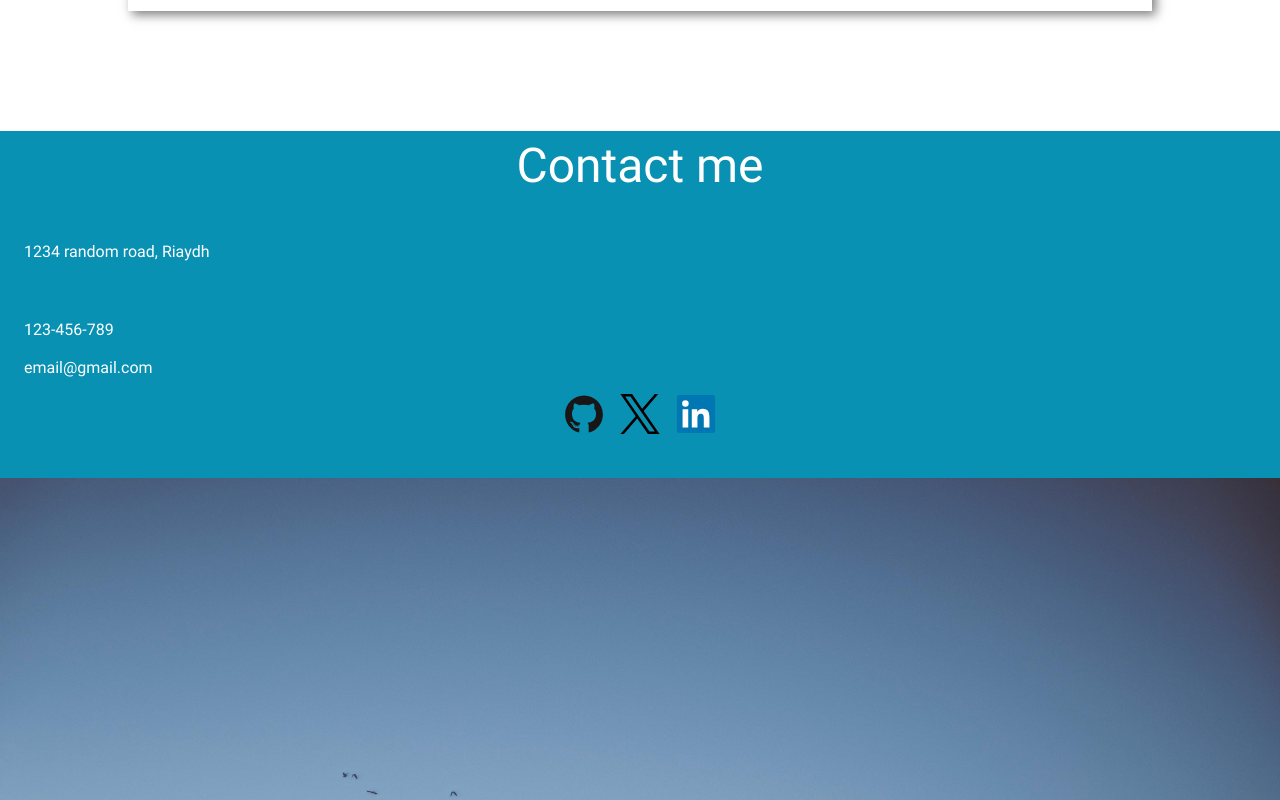
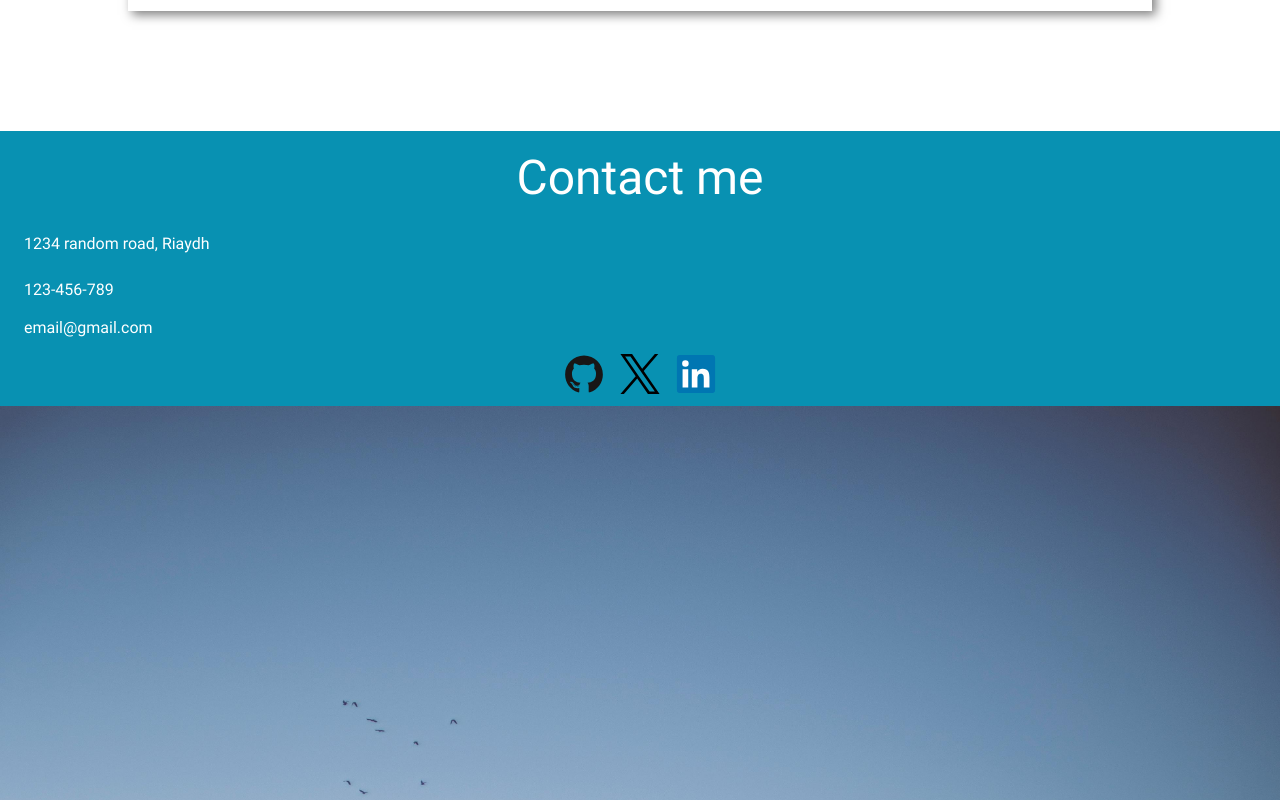
Before and after one commit to MisharyD/homepage, a website built with webpack: page src/index.html in a window 1280 px wide. Shown: the part 5640-6440 px from the top of the page. Built offline with nearby package versions, Linux system fonts and the light colour scheme.

Commit message:
remove gap from footer

```diff
--- a/src/style/index.css
+++ b/src/style/index.css
@@ -135,7 +135,7 @@ footer
     display: flex;
     flex-direction: column;
     margin-top: 120px;
-    gap:2rem;
+
     background-color: #0891B2;
     color: white;
 }
@@ -148,7 +148,7 @@ footer
 .footer-title
 {
     font-size: 48px;
-    margin: 0px;
+    margin: 12px;
     font-weight: lighter;
     text-align: center;
 }
```
